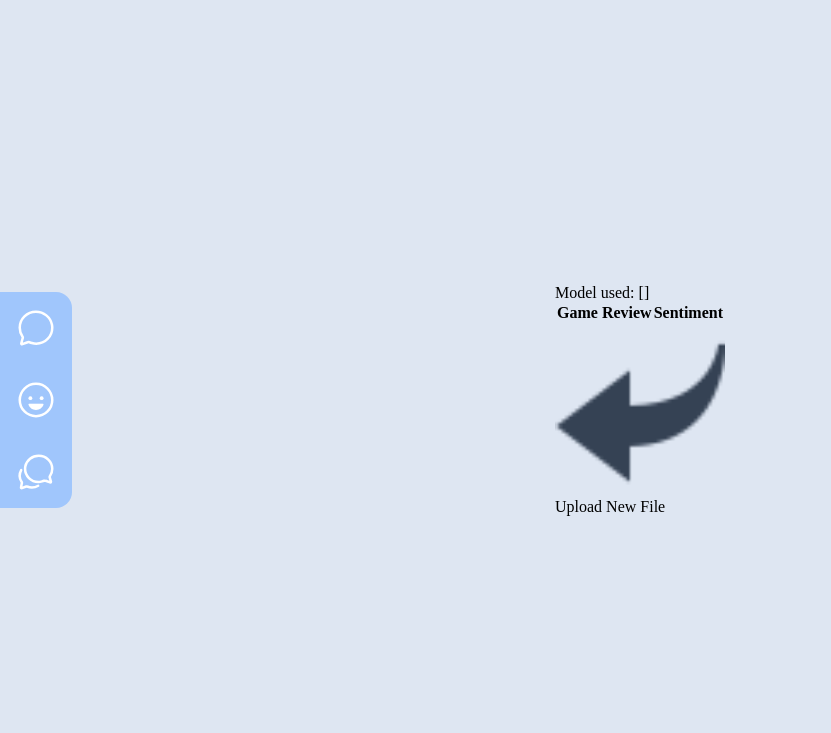
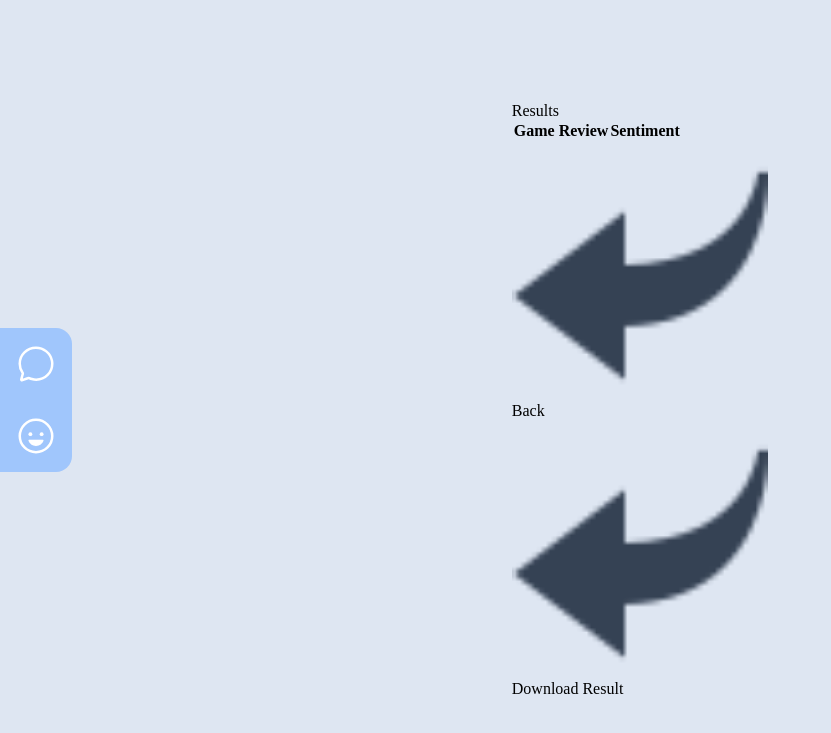
Before and after one commit to QueencessMay/thesis-project, a Django app: page /multiple/results in a window 1280 px wide. Shown: the top 733 px of the page, without its empty margins (0-831 px from the left). Run offline with Django 4.2, Linux system fonts and the light colour scheme; lists and menus that the app fills with data are empty.

Commit message:
adjustment to the UI

```diff
--- a/thesis_app/preprocessing/preprocess.py
+++ b/thesis_app/preprocessing/preprocess.py
@@ -12,7 +12,7 @@
 
 def remove_special_characters(input_text):
     # Use regular expression to remove special characters
-    processed_text = re.sub(r'[^\w\s\-_+/]', '', input_text)
+    processed_text = re.sub(r'[^\w\s\.-_+/]', '', input_text)
 
     return processed_text
 
--- a/thesis_app/templates/thesis_app/base.html
+++ b/thesis_app/templates/thesis_app/base.html
@@ -35,14 +35,6 @@
                     <div class="icon-text">Analyze Game Review<br />With Emoji and Emoticon</div>
                 </a>
             </li>
-
-            {% url 'multiple' as multi_page %} {% url 'multiple_result' as result_page %}
-            <li>
-                <a href="{{ multi_page }}" {% if request.path == multi_page or request.path == result_page %}class="active"{% endif %}>
-                    <ion-icon name="chatbubbles-outline" class="menu-icon"></ion-icon>
-                    <div class="icon-text">Analyze Multiple Game Reviews</div>
-                </a>
-            </li>
         </ul>
     </nav>
 
--- a/thesis_app/templates/thesis_app/multi-result.html
+++ b/thesis_app/templates/thesis_app/multi-result.html
@@ -11,7 +11,7 @@
     <div class="wrapper__bg"></div>
     <div class="container container--multiple ani--reveal">
         <div class="result__container">
-            <div class="result__model">Model used: {{ model }}</div>
+            <div class="result__model">Results</div>
             <div class="table__wrapper">
                 <table class="result__table">
                     <thead>
@@ -32,7 +32,11 @@
             </div>
             <a class="form__button result__button" href="{% url 'multiple' %}">
                 <img src="{% static 'thesis_app/images/return.png' %}" />
-                Upload New File
+                Back
+            </a>
+            <a class="form__button result__button" href="{% url 'multiple_result2' %}">
+                <img src="{% static 'thesis_app/images/return.png' %}" />
+                Download Result
             </a>
         </div>
     </div>
--- a/thesis_app/templates/thesis_app/multi.html
+++ b/thesis_app/templates/thesis_app/multi.html
@@ -15,10 +15,10 @@
             {{ form.csv.label_tag }}
             <div class="uploader">{{ form.csv }}</div>
             <div class="options__container">
-                {{ form.model_field.label_tag }}
+                {% comment %} {{ form.model_field.label_tag }}
                 <div class="options">{% for option in form.model_field %}
                     <label>{{ option.tag }} {{ option.choice_label }}</label>
-                {% endfor %}</div>
+                {% endfor %}</div> {% endcomment %}
             </div>
             <button type="submit" class="form__button uploader__button"><img src="{% static 'thesis_app/images/upload.png' %}" />Analyze</button>
             <!-- Loading Indicator -->
--- a/thesis_app/templates/thesis_app/single-with.html
+++ b/thesis_app/templates/thesis_app/single-with.html
@@ -43,6 +43,12 @@
             <!-- Emoji Picker -->
             <button class="toggle-emoji"><ion-icon name="happy-outline"></ion-icon></button>
         </div>
+        <form method="post" action="{% url 'set_model_type' %}">
+            {% csrf_token %}
+            <button type="submit" name="model_type" value="with">
+                    Upload CSV File
+            </button>
+        </form>
     </div>
 </div>
 {% endblock content %}
--- a/thesis_app/templates/thesis_app/single-without.html
+++ b/thesis_app/templates/thesis_app/single-without.html
@@ -40,6 +40,12 @@
                 <button id="submit-button" type="submit"><img src="{% static 'thesis_app/images/submit.png' %}" /></button>
             </form>
         </div>
+        <form method="post" action="{% url 'set_model_type' %}">
+            {% csrf_token %}
+            <button type="submit" name="model_type" value="without">
+                    Upload CSV File
+            </button>
+        </form>
     </div>
 </div>
 {% endblock content %}
--- a/thesis_app/urls.py
+++ b/thesis_app/urls.py
@@ -1,5 +1,6 @@
 from django.urls import path
 from . import views
+from .views import set_model_type
 
 urlpatterns = [
   path('', views.home, name="home"),
@@ -7,4 +8,6 @@
   path('single/without-emoji-and-emoticon', views.view_single_without, name="single_without"),
   path('multiple', views.view_multi, name="multiple"),
   path('multiple/results', views.view_multi_result, name="multiple_result"),
+  path('multiple/results_download', views.view_multi_result2, name="multiple_result2"),
+  path('set_model_type/', set_model_type, name='set_model_type'),
 ]
--- a/thesis_app/views.py
+++ b/thesis_app/views.py
@@ -5,6 +5,9 @@
 import pandas as pd
 import tensorflow as tf
 from .preprocessing import preprocess
+import csv
+from django.http import HttpResponse
+from django.shortcuts import render, redirect
 
 # Views for one game review with or without emojis and emoticons
 
@@ -47,39 +50,74 @@
   sentiment = tf.argmax(outputs.logits, axis=1).numpy()[0]
   return sentiment
 
-
 # Views for multiple game reviews with or without emojis and emoticons
 
+def view_multi_result(request):
+    model = request.session.get('model', [])
+    file_result = request.session.get('file_output', [])
+    context = {
+        'model': model,
+        'result': file_result
+    }
+    return render(request, "thesis_app/multi-result.html", context)
+
+# Add this function to generate CSV file
+def generate_csv(data, filename):
+    response = HttpResponse(content_type='text/csv')
+    response['Content-Disposition'] = f'attachment; filename="{filename}"'
+
+    writer = csv.writer(response)
+    writer.writerow(['Review', 'Sentiment'])
+
+    for row in data:
+        writer.writerow([row['review'], row['sentiment']])
+
+    return response
+
+def view_multi_result2(request):
+    model = request.session.get('model', [])
+    file_result = request.session.get('file_output', {})
+
+    # Generate a unique filename (you can customize it as needed)
+    filename = 'multi_sentiment_results.csv'
+
+    # Generate and return the CSV response
+    return generate_csv(file_result, filename)
+
+def set_model_type(request):
+    if request.method == 'POST':
+        model_type = request.POST.get('model_type', '')
+        request.session['model_type'] = model_type  # Store the model_type value in the session
+        return redirect('multiple')
+
 def view_multi(request):
-  if request.method == 'POST':
-    form = CSVForm(request.POST, request.FILES)
-    if form.is_valid():
-      file_input = form.cleaned_data['csv']
-      model_input = form.cleaned_data['model_field']
+    if request.method == 'POST':
+        form = CSVForm(request.POST, request.FILES)
+        if form.is_valid():
+            file_input = form.cleaned_data['csv']
+            model_type = request.session.get('model_type')
 
-      model = apps.get_app_config('thesis_app').model_with if model_input == "opt_with" else apps.get_app_config('thesis_app').model_without
-      if model_input == "opt_with":
-        review_type = 'with'
-      else:
-        review_type = 'without'
-      file_output = analyze_file(file_input, model, review_type)
+            model = (
+              apps.get_app_config('thesis_app').model_with
+              if model_type == "with"
+              else apps.get_app_config('thesis_app').model_without
+            )
 
-      request.session['model'] = "With Emojis and Emoticons" if model_input == "opt_with" else "Without Emojis and Emoticons"
-      request.session['file_output'] = file_output
-      return redirect('multiple_result')
-  else:
-    form = CSVForm()
-  return render(request, "thesis_app/multi.html", { 'form': form })
+            if model_type == "with":
+                review_type = 'with'
+            else:
+                review_type = "without"
 
-def view_multi_result(request):
-  model = request.session.get('model', [])
-  file_result = request.session.get('file_output', [])
-  context = {
-    'model' : model,
-    'result': file_result
-  }
-  return render(request, "thesis_app/multi-result.html", context)
+            file_output = analyze_file(file_input, model, review_type)
 
+#           Save the results in the session for later use
+            request.session['model'] = "With Emojis and Emoticons" if model_type == "with" else "Without Emojis and Emoticons"
+            request.session['file_output'] = file_output
+
+            return redirect('multiple_result')
+    else:
+        form = CSVForm()
+    return render(request, "thesis_app/multi.html", {'form': form})
 
 # Helper functions
 
```
Also changed, not shown: thesis_app/forms.py (+0 -8 lines).
